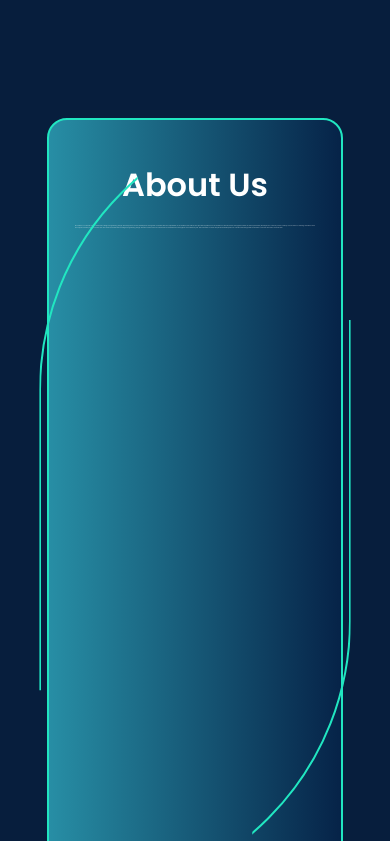
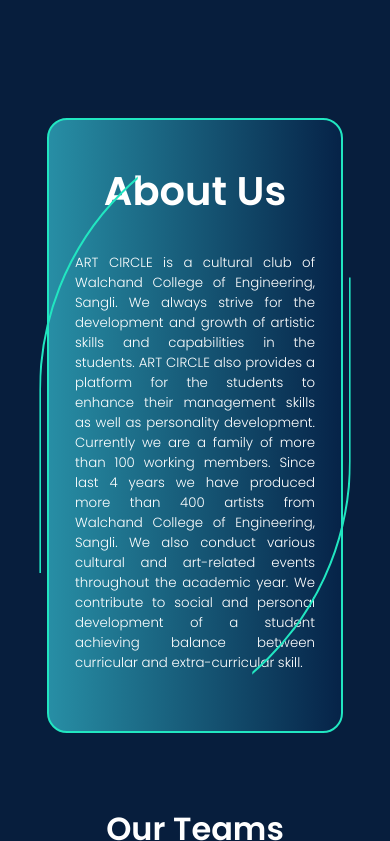
Before and after one commit to wce-artcircle/wceartc-website, a React (Create React App) app in the folder Frontend/: page / in a window 390 px wide. Shown: the part 843-1684 px from the top of the page. Built offline with nearby package versions, Linux system fonts and the light colour scheme.

Commit message:
about-us error resolved

```diff
--- a/Frontend/src/components/about/about.css
+++ b/Frontend/src/components/about/about.css
@@ -252,7 +252,6 @@
 
 @media (min-width:350px) and (max-width:500px) {
     .main{
-        /* padding: 5rem 7.5rem; */
         display: flex;
         width: 100vw;
         justify-content: center;
@@ -262,43 +261,16 @@
     }
     .about{
         width: 18rem;
-        height: 48rem;
-        /* overflow: scroll; */
+        height: 38rem;
         background-image: linear-gradient(to left, #062348, #278EA5 );
         align-items: center;
-        /* border-radius: 280px 20px 280px 20px; */
         border-radius: 20px;
         backdrop-filter: blur(100rem);
         display: flex;
         flex-direction: column;
         padding: 0.1rem;
-        /* padding-left: 40px;
-        padding-top: 80px; */
         border: 2px solid #21E6C1;
-        /* &:hover {
-            filter: contrast(1.1);
-        }
-
-        &:active {
-            filter: contrast(0.9);
-        }
-        &::before,
-        &::after {
-            content: "";
-            position: absolute;
-            top: -10px;
-            left: -10px;
-            right: -10px;
-            bottom: -10px;
-            border: 2px solid #21E6C1;
-            transition: all 1s;
-            animation: clippath 10s infinite linear;
-            /* border-radius: 280px 20px 280px 20px; */
-        /* }
-
-        &::after {
-            animation: clippath 10s infinite -5s linear;
-        } */
+    }
         .about h2{
             margin-bottom: 2rem;
             font-size: 2.5rem;
@@ -327,10 +299,10 @@
             display: flex;
             justify-content: center;
             align-items: center;
-            /* height: 30rem; */
+
             width: 15rem;
             text-align: justify;
-            font-size: 0.1rem;
+            font-size: 1rem;
         }
         .heading{
             display: flex;
@@ -343,53 +315,3 @@
         }
 
     }
-    /* @keyframes clippath {
-        0%,
-        100% {
-            clip-path: inset(0 0 95% 0);
-        }
-
-        25% {
-            clip-path: inset(0 95% 0 0);
-        }
-        50% {
-            clip-path: inset(95% 0 0 0);
-        }
-        75% {
-            clip-path: inset(0 0 0 95%);
-        }
-    } */
-    .about h2{
-        font-size: 2rem;
-        margin-bottom: 1rem;
-    }
-    .about-img{
-        display: flex;
-        display: none;
-        justify-content: center;
-        align-items: center;
-        padding-bottom: 3rem;
-    }
-    .about-img img{
-        padding: 0;
-        margin: 0;
-        height: 20rem;
-        width: 28rem;
-        object-fit: cover;
-    }
-    .about h6{
-        font-size: 1rem;
-        font-weight: 100;
-        padding-bottom: 3rem;
-    }
-    .about-text{
-        display: flex;
-        justify-content: center;
-        align-items: center;
-        /* height: 30rem; */
-        width: 15rem;
-        text-align: justify;
-        margin-bottom: 1rem;
-    }
-
-}
```
